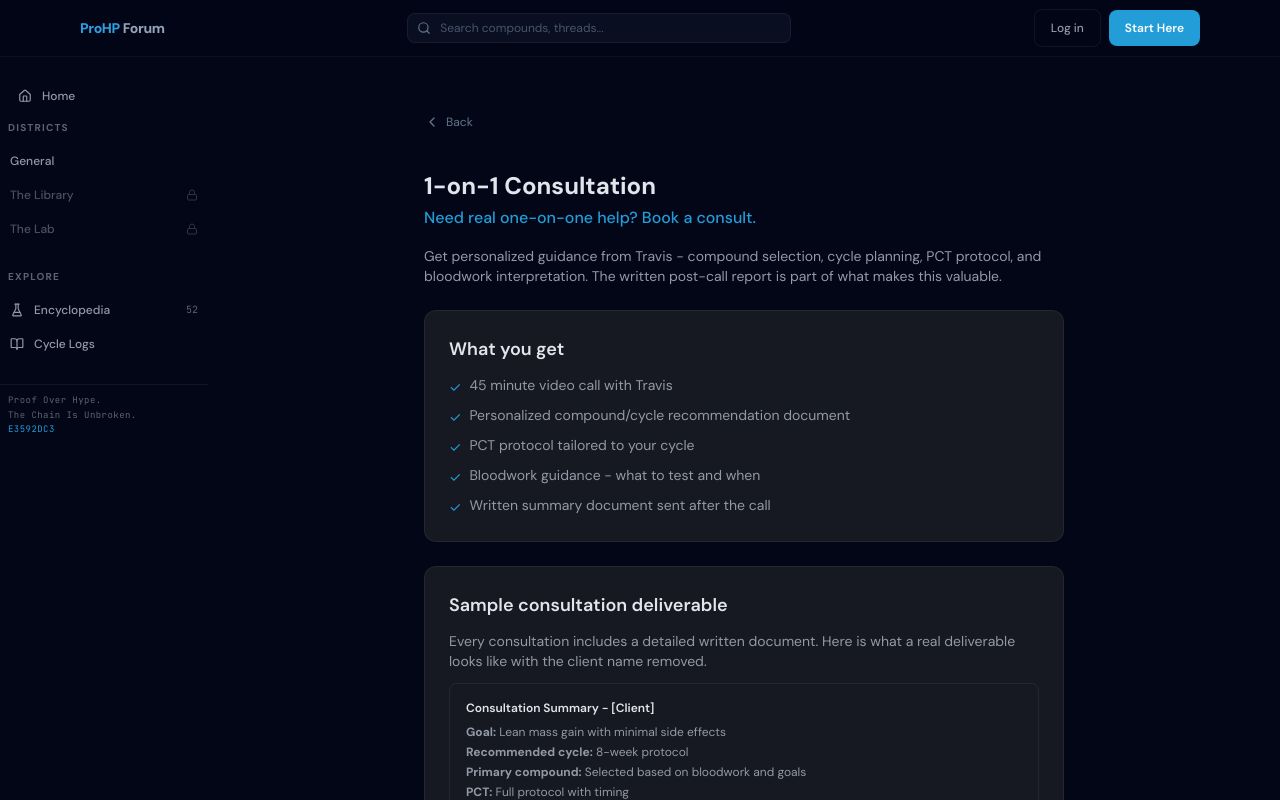
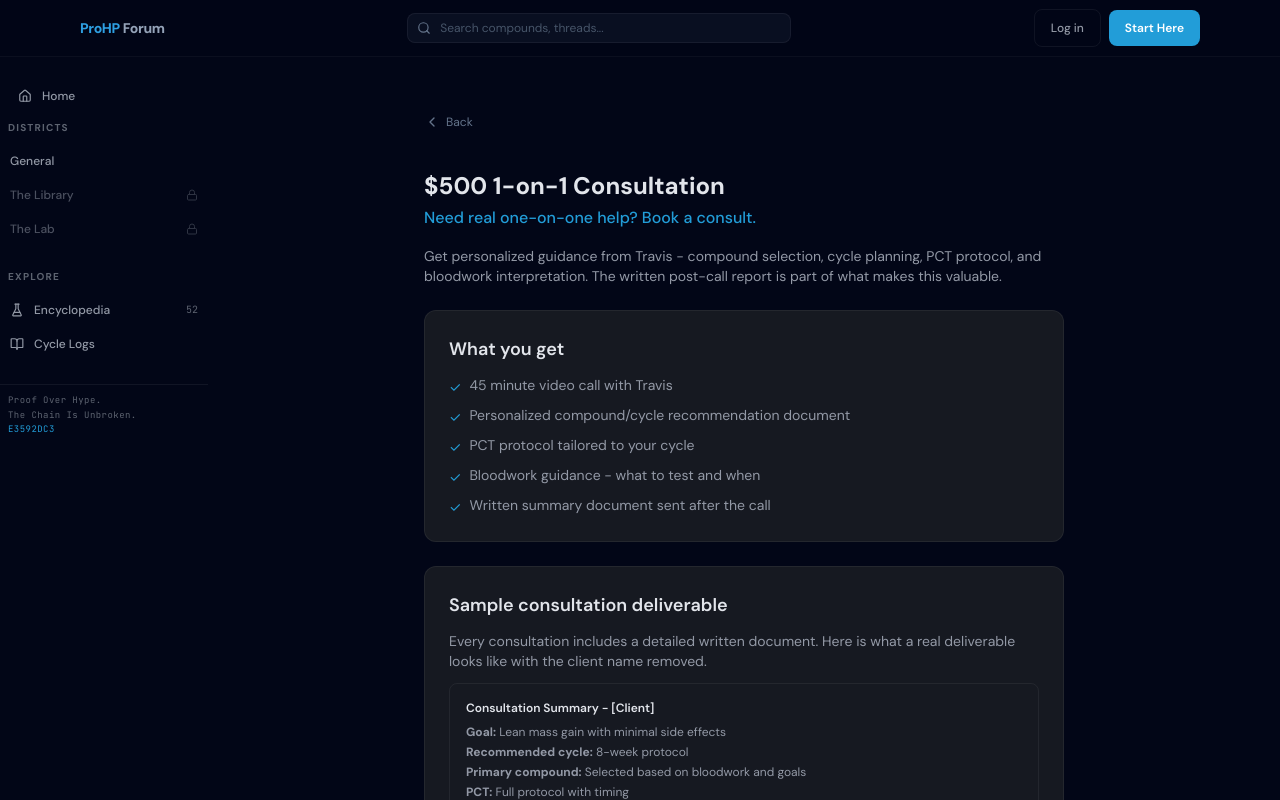
Before and after one commit to prohormonePro/proHP-forum, a React (Vite) app in the folder frontend/: page /consultation in a window 1280 px wide. Shown: the top 800 px of the page. Built offline with nearby package versions, Linux system fonts and the light colour scheme; no server answers.

Commit message:
feat(2104): 2104_FIX_CONSULTATIONPAGE_REVERT_500_FROM_HEADING_CHANGE_HEADING_ [SOVEREIGN_L5 auto-commit]

```diff
--- a/frontend/src/pages/ConsultationPage.jsx
+++ b/frontend/src/pages/ConsultationPage.jsx
@@ -38,7 +38,7 @@
       <div className="max-w-2xl mx-auto px-4 py-8">
         <BackButton />
 
-        <h1 className="text-2xl font-bold mt-6 mb-1">1-on-1 Consultation</h1>
+        <h1 className="text-2xl font-bold mt-6 mb-1">$500 1-on-1 Consultation</h1>
         <p className="text-base text-[var(--prohp-blue)] font-medium mb-4">
           Need real one-on-one help? Book a consult.
         </p>
```
